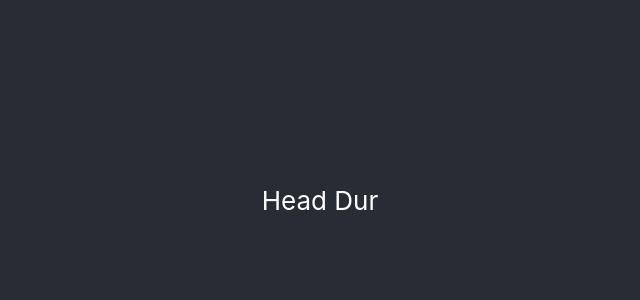
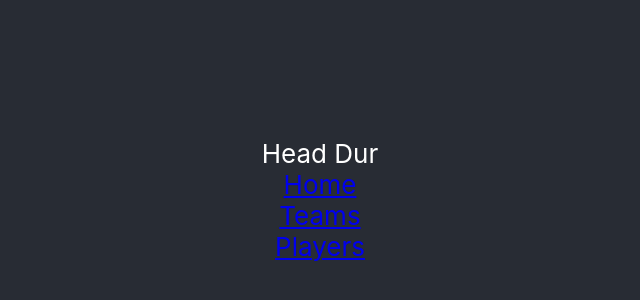
Before and after one commit to fora-heims/react-kickball-league, a React (Create React App) app: page /players/1 in a window 1280 px wide. Shown: the part 200-500 px from the top of the page, without its empty margins (320-960 px from the left). Built offline with nearby package versions, Linux system fonts and the light colour scheme.

Commit message:
NavLinks added. Components mounted. Still need to map detail components onto list pages

```diff
--- a/src/App.js
+++ b/src/App.js
@@ -1,4 +1,4 @@
-import { BrowserRouter, Route, Switch } from 'react-router-dom';
+import { BrowserRouter, NavLink, Route, Switch } from 'react-router-dom';
 import './App.css';
 import PlayerList from './components/playerlist/PlayerList';
 import Player from './views/player/Player';
@@ -8,8 +8,13 @@ import Teams from './views/teams/Teams';
 function App() {
   return (
     <div className="App">
-      <header className="App-header">Head Dur</header>
       <BrowserRouter>
+        <header className="App-header">
+          Head Dur
+          <NavLink to="/">Home</NavLink>
+          <NavLink to="/teams">Teams</NavLink>
+          <NavLink to="/players">Players</NavLink>
+        </header>
         <Switch>
           <Route path="/players/:id" component={Player} />
           <Route path="/players" component={PlayerList} />
--- a/src/views/player/Player.js
+++ b/src/views/player/Player.js
@@ -1,6 +1,11 @@
 import React from 'react';
 import './Player.css';
+import PlayerDetail from '../../components/playerdetail/PlayerDetail.js';
 
 export default function Player() {
-  return <div></div>;
+  return (
+    <div>
+      <PlayerDetail></PlayerDetail>
+    </div>
+  );
 }
--- a/src/views/team/Team.js
+++ b/src/views/team/Team.js
@@ -1,6 +1,11 @@
 import React from 'react';
 import './Team.css';
+import TeamDetail from '../../components/teamdetail/TeamDetail.js';
 
 export default function Team() {
-  return <div></div>;
+  return (
+    <div>
+      <TeamDetail></TeamDetail>
+    </div>
+  );
 }
--- a/src/views/teams/Teams.js
+++ b/src/views/teams/Teams.js
@@ -1,6 +1,11 @@
 import React from 'react';
 import './Teams.css';
+import TeamList from '../../components/teamlist/TeamList.js';
 
 export default function Teams() {
-  return <div></div>;
+  return (
+    <div>
+      <TeamList></TeamList>
+    </div>
+  );
 }
```
Also changed, not shown: src/views/players/Players.js (+6 -1 lines).
